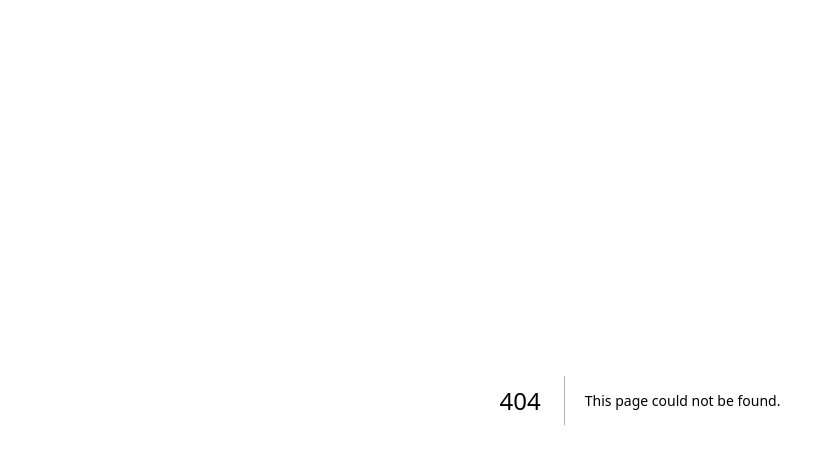
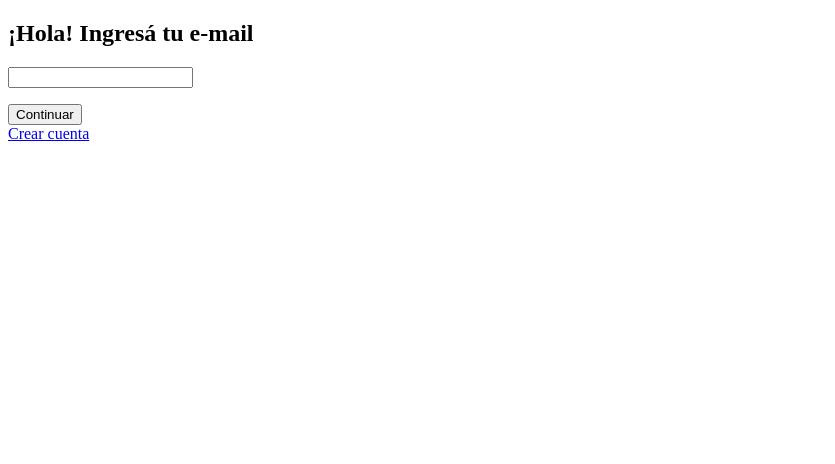
Before and after one commit to BenjaminMirra/proyectoDMH, a Next.js app in the folder equipo-12/: page /username in a window 1280 px wide. Before the commit this address had no page. Shown: the top 464 px of the page, without its empty margins (0-835 px from the left). Built offline with nearby package versions, Linux system fonts and the light colour scheme.

Commit message:
username login functional

```diff
--- /dev/null
+++ b/equipo-12/pages/username.tsx
@@ -0,0 +1,35 @@
+import { useForm } from "react-hook-form";
+import { yupResolver } from '@hookform/resolvers/yup';
+import Link from "next/link";
+import * as yup from "yup";
+import { useRouter } from "next/router";
+
+const schema = yup.object({
+    email: yup.string().required("Se requiere de un correo electronico").email("Se solicita un correo electronico valido"),
+}).required();
+type FormData = yup.InferType<typeof schema>;
+
+const Username =  () => {
+    const router = useRouter();
+    const { register, handleSubmit, formState:{ errors } } = useForm<FormData>({
+        resolver: yupResolver(schema)
+    });
+    const onSubmit = ( data : FormData ) => router.push({
+        pathname: "/password",
+        query: {email : data.email}
+    });
+    return(
+        <div>
+            <h2>¡Hola! Ingresá tu e-mail</h2>
+            <form onSubmit={handleSubmit(onSubmit)}>
+                <input {...register("email")} />
+                <p> {errors.email?.message}</p>
+
+                <input type="submit"  value="Continuar"/>
+            </form>
+            <Link href="#">Crear cuenta</Link>
+        </div>
+    )
+}
+
+export default Username;
```
Also changed, not shown: equipo-12/pages/login/index.tsx (deleted, +0 -9 lines), equipo-12/pages/password.tsx (added, +12 -0 lines).
